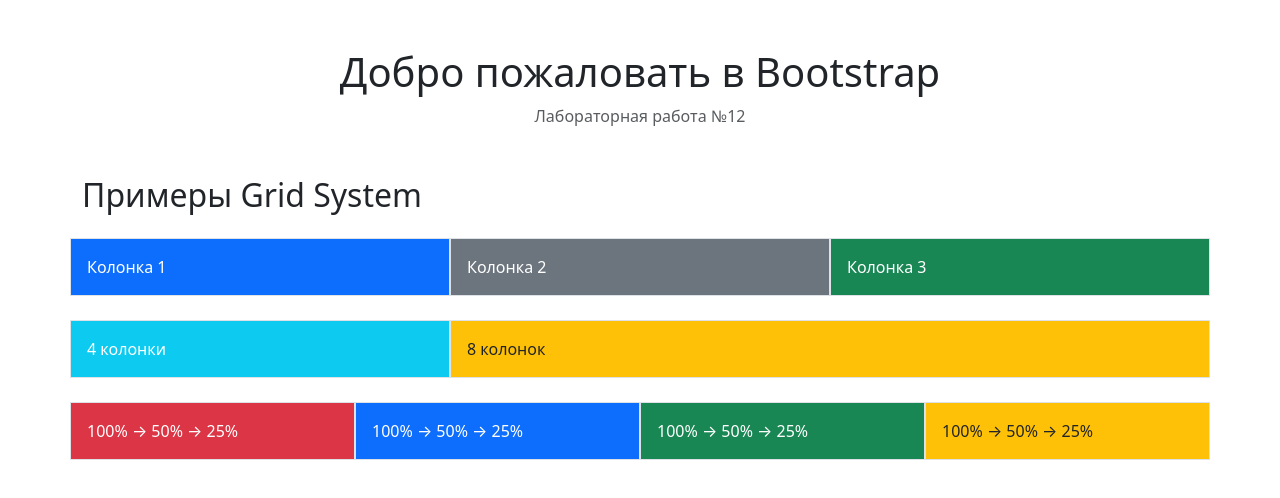
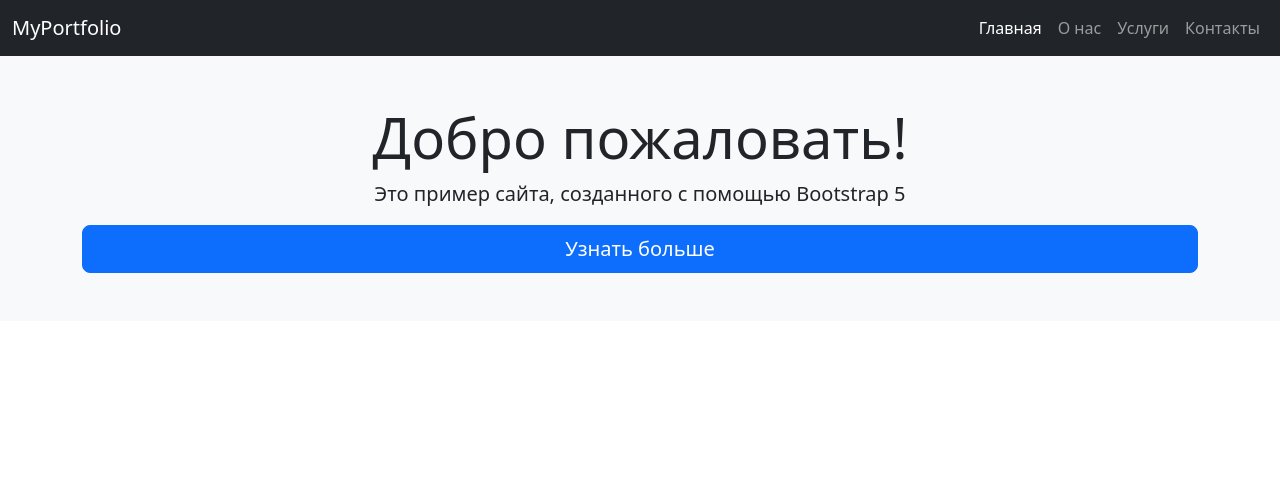
Before and after one commit to Natalia-ISP/isl12, a plain HTML site: page index.html in a window 1280 px wide. Drawn offline with nearby package versions, Linux system fonts and the light colour scheme.

Commit message:
Step 4: Bootstrap navbar component

```diff
--- a/index.html
+++ b/index.html
@@ -13,10 +13,10 @@
 <link rel="stylesheet" href="custom.css" />
 </head>
 <body>
-    <div class="container">
+    <!-- <div class="container">
         <h1 class="text-center mt-5">Добро пожаловать в Bootstrap</h1>
         <p class="text-center text-muted">Лабораторная работа №12</p>
-    </div>
+    </div> -->
 
     <script
       src="https://cdn.jsdelivr.net/npm/bootstrap@5.3.8/dist/js/bootstrap.bundle.min.js"
@@ -24,27 +24,71 @@
       crossorigin="anonymous"
     ></script>
 
-    <div class="container mt-5">
+    <!-- <div class="container mt-5">
         <h2 class="mb-4">Примеры Grid System</h2>
-        <!-- Пример 1: Равные колонки -->
-        <div class="row mb-4">
+        Пример 1: Равные колонки
+             <div class="row mb-4">
             <div class="col bg-primary text-white p-3 border">Колонка 1</div>
             <div class="col bg-secondary text-white p-3 border">Колонка 2</div>
             <div class="col bg-success text-white p-3 border">Колонка 3</div>
-        </div>
+        </div> -->
         <!-- Пример 2: Фиксированная ширина -->
-        <div class="row mb-4">
+        <!-- <div class="row mb-4">
             <div class="col-4 bg-info text-white p-3 border">4 колонки</div>
             <div class="col-8 bg-warning text-dark p-3 border">8 колонок</div>
-        </div>
+        </div> -->
         <!-- Пример 3: Адаптивные колонки -->
-        <div class="row mb-4">
+        <!-- <div class="row mb-4">
             <div class="col-12 col-md-6 col-lg-3 bg-danger text-white p-3 border mb-2">100% → 50% → 25%</div>
             <div class="col-12 col-md-6 col-lg-3 bg-primary text-white p-3 border mb-2">100% → 50% → 25%</div>
             <div class="col-12 col-md-6 col-lg-3 bg-success text-white p-3 border mb-2">100% → 50% → 25%</div>
             <div class="col-12 col-md-6 col-lg-3 bg-warning text-dark p-3 border mb-2">100% → 50% → 25%</div>
         </div>
-    </div>
+    </div> -->
+
+    <!-- Навигационная панель -->
+<nav class="navbar navbar-expand-lg navbar-dark bg-dark">
+<div class="container-fluid">
+<a class="navbar-brand" href="#">MyPortfolio</a>
+<!-- Кнопка для мобильного меню -->
+<button
+class="navbar-toggler"
+type="button"
+data-bs-toggle="collapse"
+data-bs-target="#navbarNav"
+aria-controls="navbarNav"
+aria-expanded="false"
+aria-label="Toggle navigation"
+>
+<span class="navbar-toggler-icon"></span>
+</button>
+<!-- Пункты меню -->
+<div class="collapse navbar-collapse" id="navbarNav">
+<ul class="navbar-nav ms-auto">
+<li class="nav-item">
+<a class="nav-link active" href="#home">Главная</a>
+</li>
+<li class="nav-item">
+<a class="nav-link" href="#about">О нас</a>
+</li>
+<li class="nav-item">
+<a class="nav-link" href="#services">Услуги</a>
+</li>
+<li class="nav-item">
+<a class="nav-link" href="#contact">Контакты</a>
+</li>
+</ul>
+</div>
+</div>
+</nav>
+<!-- Hero секция -->
+<div class="container-fluid bg-light py-5" id="home">
+<div class="container text-center">
+<h1 class="display-4">Добро пожаловать!</h1>
+<p class="lead">Это пример сайта, созданного с помощью Bootstrap 5</p>
+<button class="btn btn-primary btn-lg">Узнать больше</button>
+</div>
+</div>
 
 </body>
 </html>
```
Also changed, not shown: img/step4_navbarDesktopLab12_Ponomareva.jpg (added).
